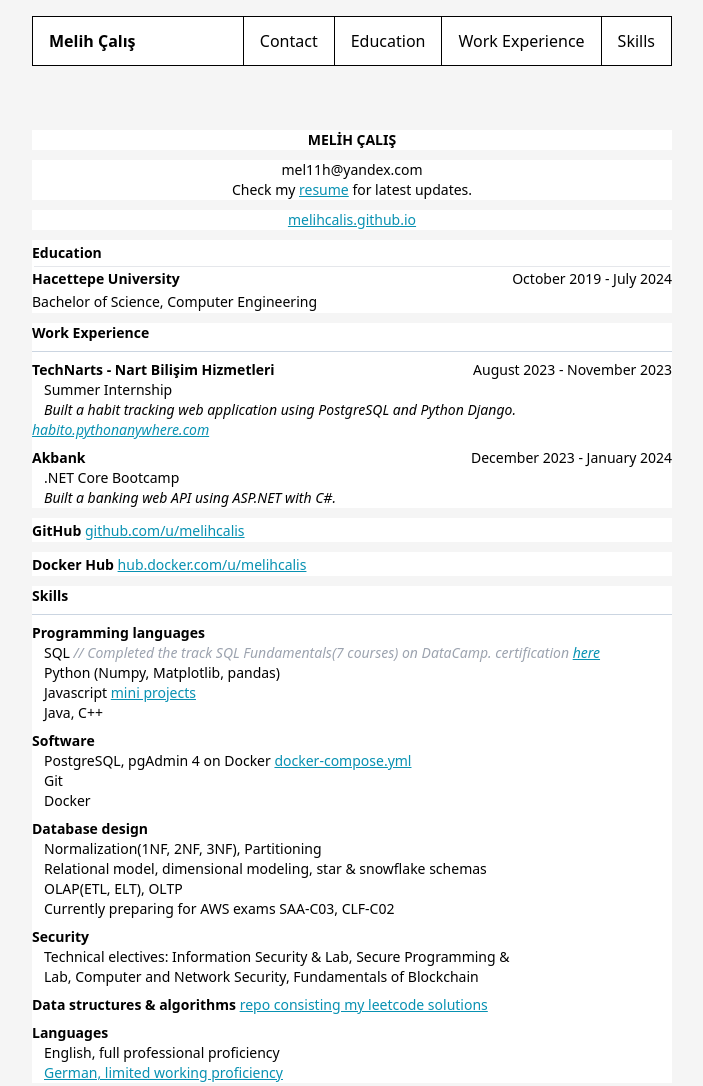
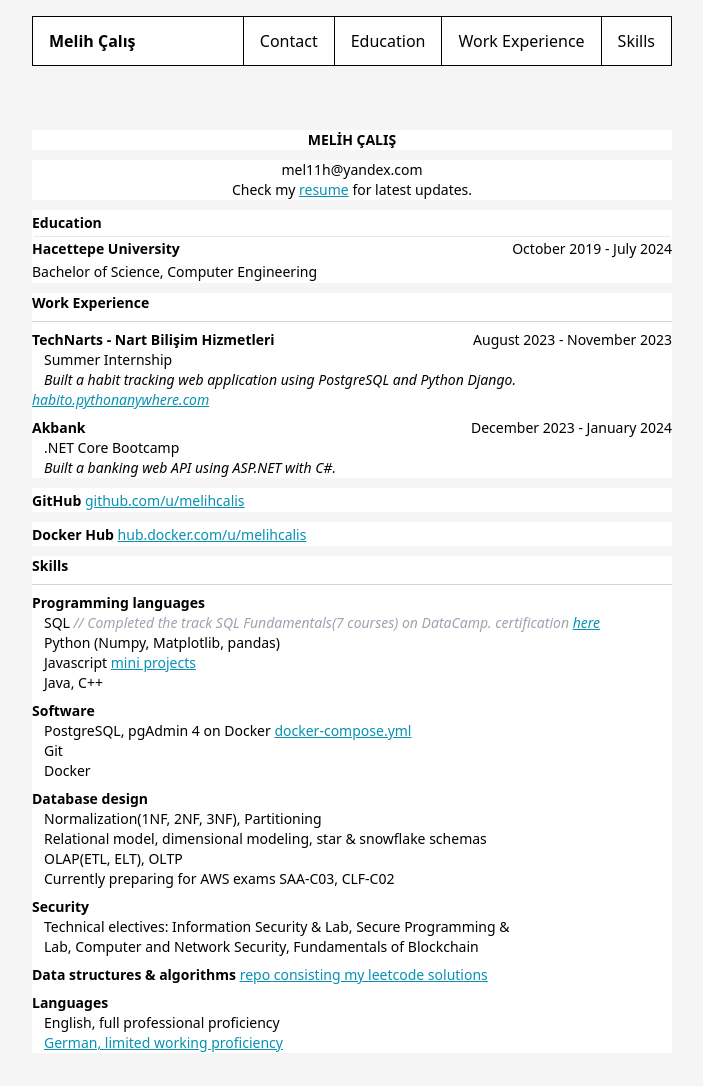
Before and after one commit to melihcalis/melihcalis.github.io, a plain HTML site: page index.html in a window 1280 px wide. Shown: the top 1086 px of the page, without its empty margins (288-991 px from the left). Drawn offline with nearby package versions, Linux system fonts and the light colour scheme.

Commit message:
updated index.html

```diff
--- a/index.html
+++ b/index.html
@@ -41,9 +41,7 @@
                     <span class="flex justify-center text-sm"><span>Check my <a href="https://drive.google.com/file/d/1HFQRI0MI_tgNECT120_G5pZiyE6dmm44/view?usp=sharing" target="_blank" rel="noopener noreferrer" class="underline text-cyan-600">resume</a> for latest updates.</span></span>
                 </div>
             </div>
-            <div class="bg-white mb-2.5">
-                <span class="flex justify-center text-sm"><a href="https://melihcalis.github.io" target="_blank" rel="noopener noreferrer" class="underline text-cyan-600">melihcalis.github.io</a></span>
-            </div>
+
             <div class="bg-white mb-2.5">
                 <div>
                     <span class="text-sm font-bold">Education</span>
```
